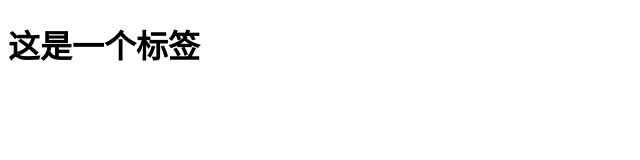
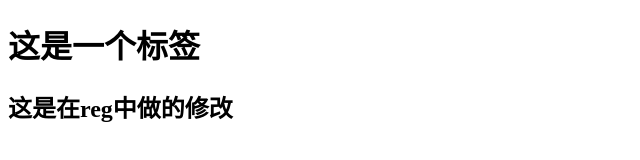
Before and after one commit to wangchuanchuan001/ceshi4, a plain HTML site: page index.html in a window 1280 px wide. Shown: the whole page, without its empty margins (0-640 px from the left). Drawn offline with Linux system fonts and the light colour scheme.

Commit message:
这是在reg中修改的代码

```diff
--- a/index.html
+++ b/index.html
@@ -9,6 +9,7 @@
 
 <body>
     <h1>这是一个标签</h1>
+    <h2>这是在reg中做的修改</h2>
 </body>
 
 </html>
```
